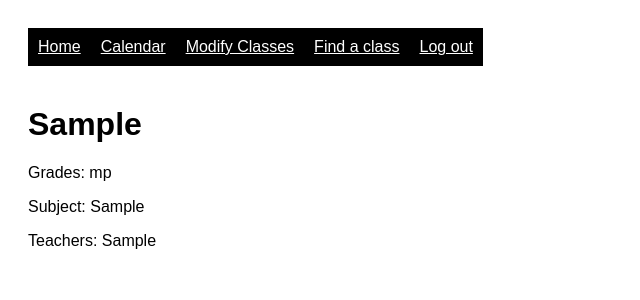
After one commit to nk-nyc/p05-hojpoj-stuypedia, a Flask app: template app/templates/classpage.html in a window 1280 px wide. The commit adds this page. Shown: the top 300 px of the page, without its empty margins (0-640 px from the left). Run offline with Flask 3, Linux system fonts and the light colour scheme; the template is opened without the code that fills it: most values are stand-ins (such as "Sample title", 1, 10 or a date in 2020).

Commit message:
classes now have their own pages. useless rn

```diff
--- a/app/__init__.py
+++ b/app/__init__.py
@@ -222,5 +222,12 @@ def addclass():
         print('e')
     return render_template('addclass.html')
 
+@app.route('/classpage/<int:class_id>', methods=['GET'])
+def classpage(class_id):
+    if 'username' not in session:
+        return(url_for('login'))
+    class_info = get_class_info(class_id)
+    return render_template('classpage.html', class_info=class_info)
+
 if __name__ == "__main__":
     app.run(host='0.0.0.0', port=8080, debug=True)
--- a/app/data.py
+++ b/app/data.py
@@ -134,7 +134,7 @@ def get_searched_classes(search):
     i = 0
     while i < len(all_classes):
         if search in all_classes[i][1]: #if search matches class name
-            searched_classes.append(all_classes[i][1])
+            searched_classes.append(all_classes[i])
         i += 1
     return searched_classes
 
@@ -317,3 +317,12 @@ def delete_event(event_id, username):
     c.execute('DELETE FROM events WHERE id = ? AND username = ?', (event_id, username))
     db.commit()
     db.close()
+
+def get_class_info(class_id):
+    db = sqlite3.connect(DB_FILE)
+    c = db.cursor()
+    data = c.execute('SELECT name, teachers, grades, subject FROM classes WHERE id = ?', (class_id,)).fetchone()
+    db.commit()
+    db.close()
+
+    return data
--- a/app/templates/admin_home.html
+++ b/app/templates/admin_home.html
@@ -30,7 +30,7 @@
             <td> {{class[0]}} </td>
             <td> {{class[1]}} </td>
             <td> {{class[2]}} </td>
-            <td> {{class[3]}} </td>
+            <td> {{class[3][2:-2]}} </td>
             <td> {{class[4]}} </td>
             <td> <button onclick="deleteStudentClass({{class[0]}})">Delete class</button> </td>
             <td> <button onclick="approveClass({{class[0]}})">Approve class</button> </td>
--- a/app/templates/classlist.html
+++ b/app/templates/classlist.html
@@ -25,7 +25,7 @@
         {% for class in classes %}
           <tr>
             <td> {{class[0]}} </td>
-            <td> {{class[1]}} </td>
+            <td> <a href='/classpage/{{class[0]}}'> {{class[1]}} </a> </td>
             <td> {{class[2]}} </td>
             <td> {{class[3]}} </td>
             <td> {{class[4]}} </td>
--- /dev/null
+++ b/app/templates/classpage.html
@@ -0,0 +1,22 @@
+<!DOCTYPE html>
+<html>
+    <head>
+        <title> Info: {{class_info[0]}} </title>
+        <link href="../static/css/home.css" rel="stylesheet"/>
+    </head>
+    <body>
+        <nav id="navbar">
+        <ul id="navbar">
+        <li> <a href='/home'> Home </a> </li>
+        <li> <a href='/calendar'> Calendar </a> </li>
+        <li> <a href='/modify'> Modify Classes </a> </li>
+        <li> <a href='/findclass'> Find a class </a> </li>
+        <li> <a href='/logout'> Log out </a> </li>
+        </ul>
+      </nav>
+        <h1> {{class_info[0]}} </h1>
+        <p> Grades: {{class_info[2][2:-2]}} </p>
+        <p> Subject: {{class_info[3]}} </p>
+        <p> Teachers: {{class_info[1]}} </p>
+    </body>
+</html>
--- a/app/templates/findclass.html
+++ b/app/templates/findclass.html
@@ -21,7 +21,7 @@
         </form>
           {% if searched %}
             {% for s in searched %}
-            <li> {{s}} </li>
+            <li> <a href='/classpage/{{s[0]}}'> {{s[1]}} </a> </li>
             {% endfor %}
           {% endif %}
 
```
